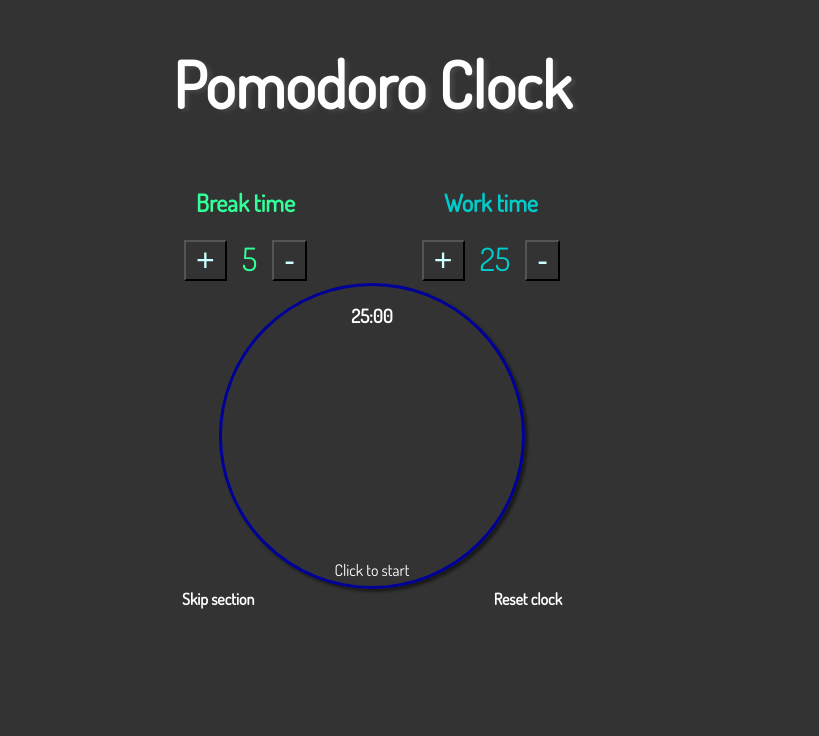
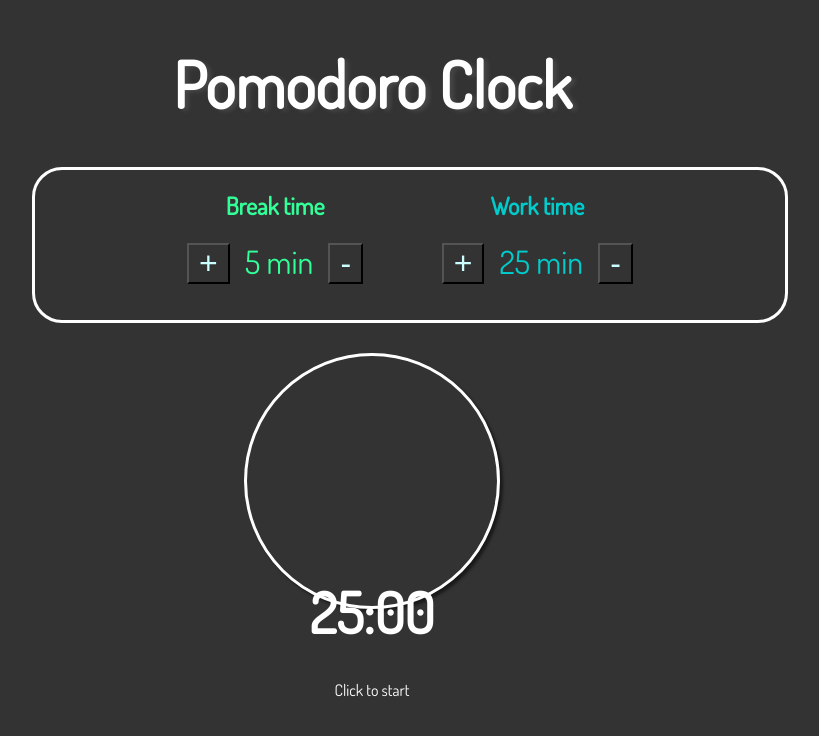
Before and after one commit to carolinaknoll/pomodoro-timer, a plain HTML site: page pomodoro-clock.html in a window 1280 px wide. Shown: the whole page, without its empty margins (268-1087 px from the left). Drawn offline with nearby package versions, Linux system fonts and the light colour scheme.

Commit message:
finish pomodoro project
finish pomodoro

```diff
--- a/css/pomodoro-clock.css
+++ b/css/pomodoro-clock.css
@@ -49,58 +49,45 @@ button {
 .workPlus, .workTime, .workMinus {
   font-size: 2em;
   padding: 0 10px 0 10px;
+  cursor: pointer;
+}
+
+.setters {
+  width: 750px;
+  height: 150px;
+  border-radius: 30px;
+  border: 3px solid #FFF;
+  margin-bottom: 30px;
 }
 
 .circleClock {
-  text-align: center; /* */
-  width: 300px;
-  height: 300px;
+  text-align: center;
+  width: 250px;
+  height: 250px;
   margin: auto;
   border-radius: 60%;
-  border: 3px solid #000099; /* 02C3F3 */
+  border: 3px solid #FFF;
   box-shadow: 3px 3px 3px rgba(0,0,0, 0.5);
   overflow: hidden;
   cursor: pointer;
 }
 
-.timeLeft {
-  font-size: 4.5em;
+.clockTime {
+  font-size: 3em;
   text-align: center;
   position: absolute;
   z-index: 4;
-  top: 50%;
+  top: 65%;
   left: 50%;
   margin-left: -125px;
   width: 250px;
 }
 
-.breakFill {
-  background-color: #33FF99;
-}
-
-.workFill {
-  background-color: #00CCCC;
-}
-
 .status {
-  top: 70%;
+  top: 85%;
   left: 50%;
   position: absolute;
   z-index: 4;
   margin-left: -125px;
   width: 250px;
 }
-
-.skip {
-  float: left;
-  margin-left: 150px;
-  cursor: pointer;
-  font-weight: bold;
-}
-
-.reset {
-  float: right;
-  margin-right: 150px;
-  cursor: pointer;
-  font-weight: bold;
-}
--- a/js/pomodoro-clock.js
+++ b/js/pomodoro-clock.js
@@ -61,24 +61,15 @@ function timerLoop() {
   }
 }
 
-$('.breakMinus').click(function() {
-  if (breakTime > 0) {
-    breakTime -= 1;
-    $('.breakTime').text(breakTime + ' min');
-  }
-});
-
 $('.breakPlus').click(function() {
   breakTime += 1;
   $('.breakTime').text(breakTime + ' min');
 });
 
-$('.workLess').click(function() {
-  if (workTime > 0) {
-    workTime -= 1;
-    minutes = workTime;
-    seconds = 60;
-    $('.workTime').text(workTime + ' min');
+$('.breakMinus').click(function() {
+  if (breakTime > 0) {
+    breakTime -= 1;
+    $('.breakTime').text(breakTime + ' min');
   }
 });
 
@@ -89,7 +80,17 @@ $('.workPlus').click(function() {
   $('.workTime').text(workTime + ' min');
 });
 
-$('.start').click(function() {
+
+$('.workMinus').click(function() {
+  if (workTime > 0) {
+    workTime -= 1;
+    minutes = workTime;
+    seconds = 60;
+    $('.workTime').text(workTime + ' min');
+  }
+});
+
+$('.circleClock').click(function() {
   if (timerOn) {
     timerOn = false;
   }
--- a/pomodoro-clock.html
+++ b/pomodoro-clock.html
@@ -3,7 +3,8 @@
   <head>
     <link rel="stylesheet" href="css/pomodoro-clock.css">
     <link href='https://fonts.googleapis.com/css?family=Dosis' rel='stylesheet' type='text/css'>
-    <script src="/js/pomodoro-clock.js"></script>
+    <script src="https://ajax.googleapis.com/ajax/libs/jquery/2.1.4/jquery.min.js"></script>
+    <script src="js/pomodoro-clock.js"></script>
   </head>
   <body>
     <div class="space">
@@ -11,33 +12,25 @@
       <div class="setters">
         <div class="breakSet">
           <h2 class="breakText">Break time</h2>
-          <!-- <span class="breakPlus">+</span>
-          <span class="breakTime">5</span>
-          <span class="breakMinus">-</span> -->
-
           <button class="breakPlus">+</button>
-          <span class="breakTime">5</span>
+          <span class="breakTime">5 min</span>
           <button class="breakMinus">-</button>
         </div>
 
         <div class="workSet">
           <h2 class=workText>Work time</h2>
           <button class="workPlus">+</button>
-          <span class="workTime">25</span>
+          <span class="workTime">25 min</span>
           <button class="workMinus">-</button>
         </div>
       </div>
 
       <div class="circleClock">
-        <h3><span class="minutes">25</span>:<span class="seconds">00</span></h3>
-
-         <!-- <div class="timeLeft">25:00</div> -->
-          <div class="breakFill"> </div>
-          <div class="workFill"> </div>
-          <div class="status">Click to start</div>
+        <div class="clockTime">
+          <h3><span class="minutes">25</span>:<span class="seconds">00</span></h3>
+        </div>
+        <div class="status">Click to start</div>
       </div>
-          <div class="skip">Skip section</div>
-          <div class="reset">Reset clock</div>
     </div>
   </body>
 </html>
```
